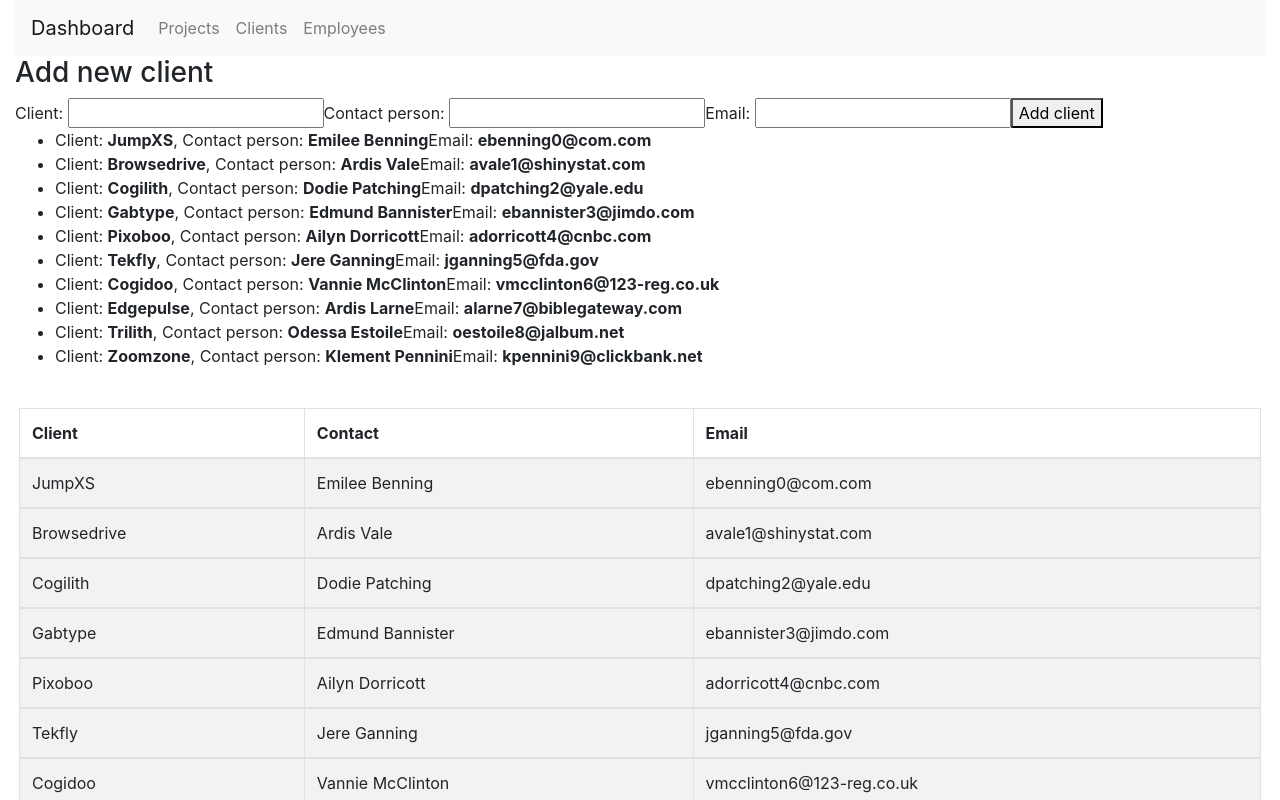
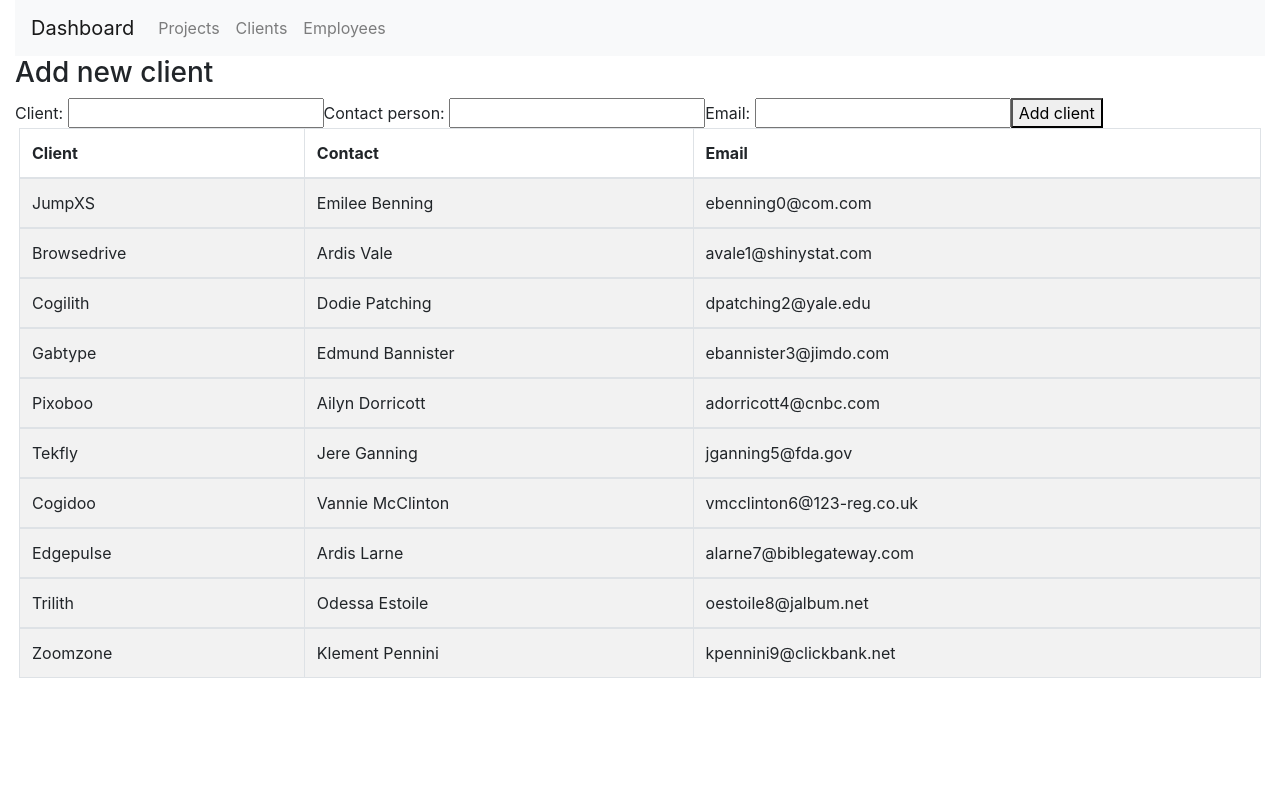
Before and after one commit to martinmolvaer/project-man, a React (Create React App) app in the folder project-man/: page /clients in a window 1280 px wide. Shown: the top 800 px of the page. Built offline with nearby package versions, Linux system fonts and the light colour scheme.

Commit message:
add add clients

```diff
--- a/project-man/src/components/Clients.js
+++ b/project-man/src/components/Clients.js
@@ -1,10 +1,8 @@
 import React, { useState } from "react";
 import ClientData from "../data/ClientData.json";
-import { Table, Row } from "react-bootstrap";
+import { Table, Row, Form } from "react-bootstrap";
 
 const Clients = () => {
-
-
   const [clients, setClients] = useState(ClientData);
   const [newClient, setNewClient] = useState({
     name: "",
@@ -15,24 +13,15 @@ const Clients = () => {
   const handleChange = (e) => {
     const { name, value } = e.target;
     setNewClient({ ...newClient, [name]: value });
-};
-
-const addClient = () => {
-    setClients(client => [newClient, ...client ])
-    console.log(ClientData)
   };
 
-  const getClients = () => {
-    return clients.map((client, i) => {
-      return (
-        <li key={i}>
-          Client: <b>{client.name}</b>, Contact person:{" "}
-          <b>{client.contact_person}</b>
-          Email: <b>{client.email}</b>
-        </li>
-      );
-    });
+  const addClient = () => {
+    setClients(() => [newClient, ...clients]);
   };
+
+  React.useEffect(() => {
+    console.log(clients);
+  }, [clients]);
 
   return (
     <div>
@@ -45,9 +34,7 @@ const addClient = () => {
       <span>Email: </span>
       <input onChange={handleChange} name="email"></input>
       <button onClick={addClient}>Add client</button>
-      <br></br>
-      <ul>{getClients()}</ul>
-      <br></br>
+
       <Row className="mx-1">
         <Table striped bordered hover>
           <thead>
```
